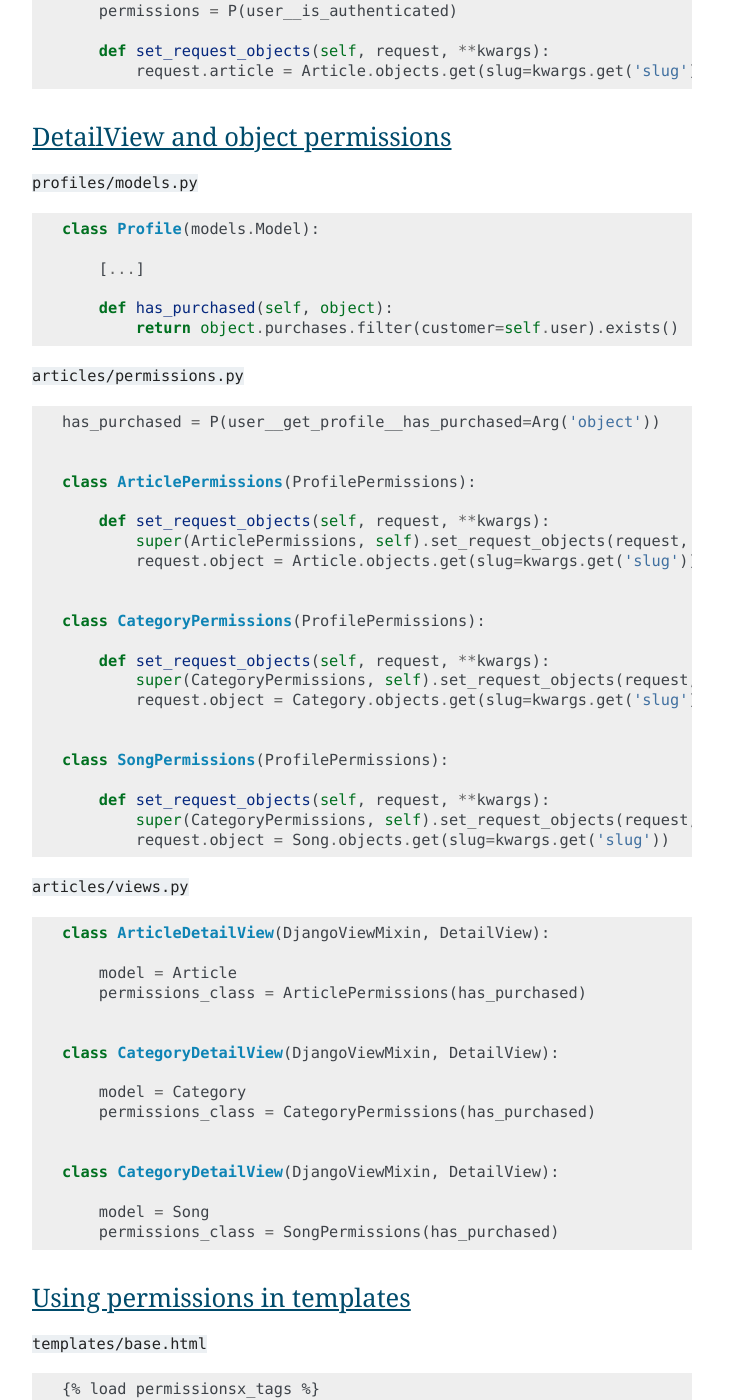
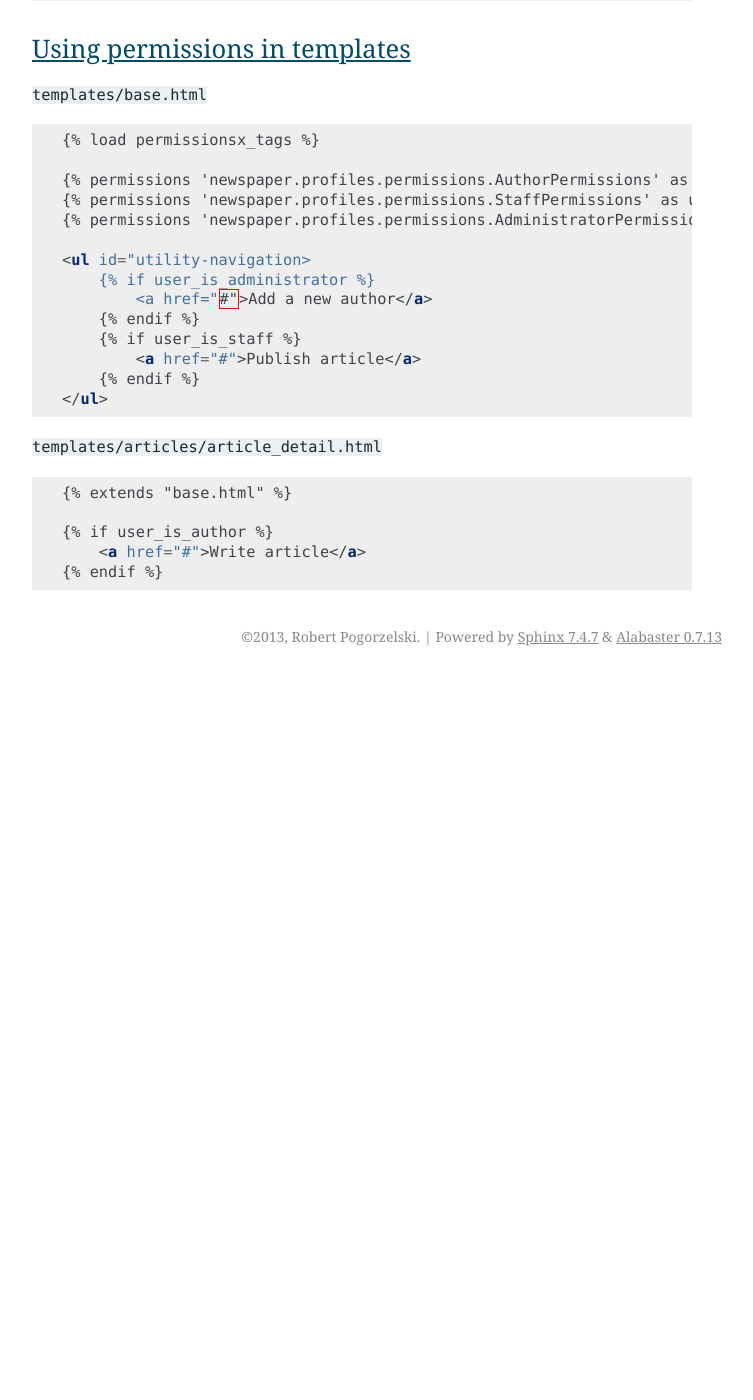
Before and after one commit to antoniotaranto/django-permissionsx, a Sphinx documentation site: the page built from docs/tutorial/index.rst, in a window 1280 px wide and 1400 px high, scrolled down 9359 px. Shown: the whole window, without its empty margins (388-1141 px from the left). Built offline with Sphinx 7.4.7, drawn with Linux system fonts in a browser that asks for light colours; after the commit the page ends 10035 px from its top, so only the background shows below that; some of the changed text lies outside the part shown.

Commit message:
Removing misleading example.

```diff
--- a/docs/tutorial/index.rst
+++ b/docs/tutorial/index.rst
@@ -50,7 +50,6 @@ Note that :class:`Arg` parameter is passed as a string. Basically, it is equival
 
     request.user.get_profile().has_access_to(request.invoice)
 
-See `DetailView and object permissions`_ for an example of how this can simplify application logic.
 
 Permissions
 -----------
@@ -440,71 +439,6 @@ Setting request objects
                 request.article = Article.objects.get(slug=kwargs.get('slug'))
 
 
-DetailView and object permissions
----------------------------------
-
-:file:`profiles/models.py`
-
-.. code-block:: python
-
-        class Profile(models.Model):
-
-            [...]
-
-            def has_purchased(self, object):
-                return object.purchases.filter(customer=self.user).exists()
-
-
-:file:`articles/permissions.py`
-
-.. code-block:: python
-
-        has_purchased = P(user__get_profile__has_purchased=Arg('object'))
-
-
-        class ArticlePermissions(ProfilePermissions):
-
-            def set_request_objects(self, request, **kwargs):
-                super(ArticlePermissions, self).set_request_objects(request, **kwargs)
-                request.object = Article.objects.get(slug=kwargs.get('slug'))
-
-
-        class CategoryPermissions(ProfilePermissions):
-
-            def set_request_objects(self, request, **kwargs):
-                super(CategoryPermissions, self).set_request_objects(request, **kwargs)
-                request.object = Category.objects.get(slug=kwargs.get('slug'))
-
-
-        class SongPermissions(ProfilePermissions):
-
-            def set_request_objects(self, request, **kwargs):
-                super(CategoryPermissions, self).set_request_objects(request, **kwargs)
-                request.object = Song.objects.get(slug=kwargs.get('slug'))
-
-
-:file:`articles/views.py`
-
-.. code-block:: python
-
-        class ArticleDetailView(DjangoViewMixin, DetailView):
-
-            model = Article
-            permissions_class = ArticlePermissions(has_purchased)
-
-
-        class CategoryDetailView(DjangoViewMixin, DetailView):
-
-            model = Category
-            permissions_class = CategoryPermissions(has_purchased)
-
-
-        class CategoryDetailView(DjangoViewMixin, DetailView):
-
-            model = Song
-            permissions_class = SongPermissions(has_purchased)
-
-
 Using permissions in templates
 ------------------------------
 
```
